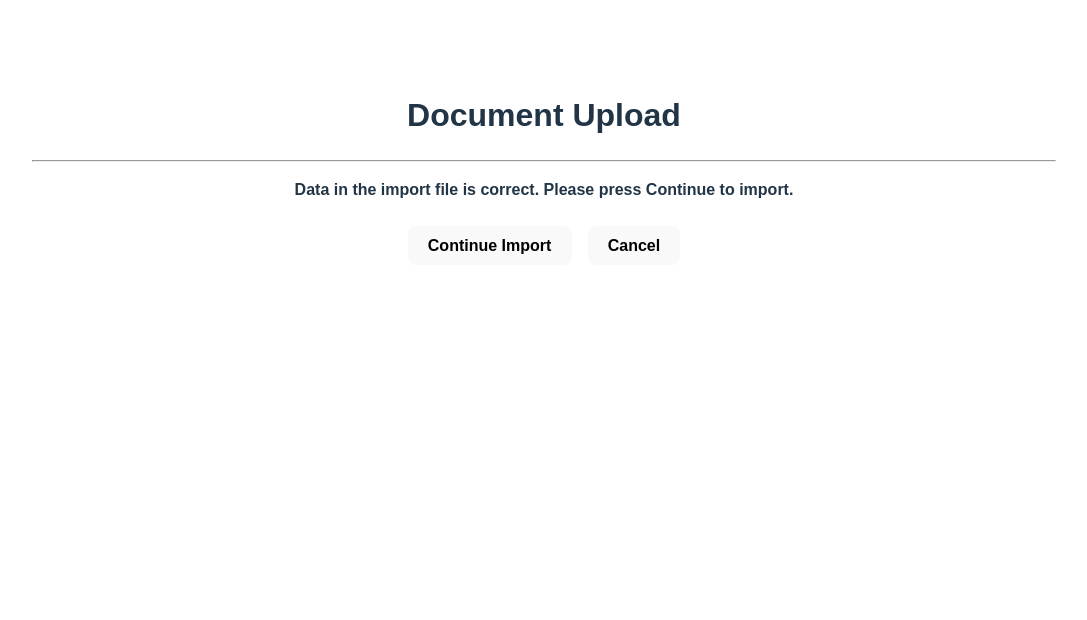
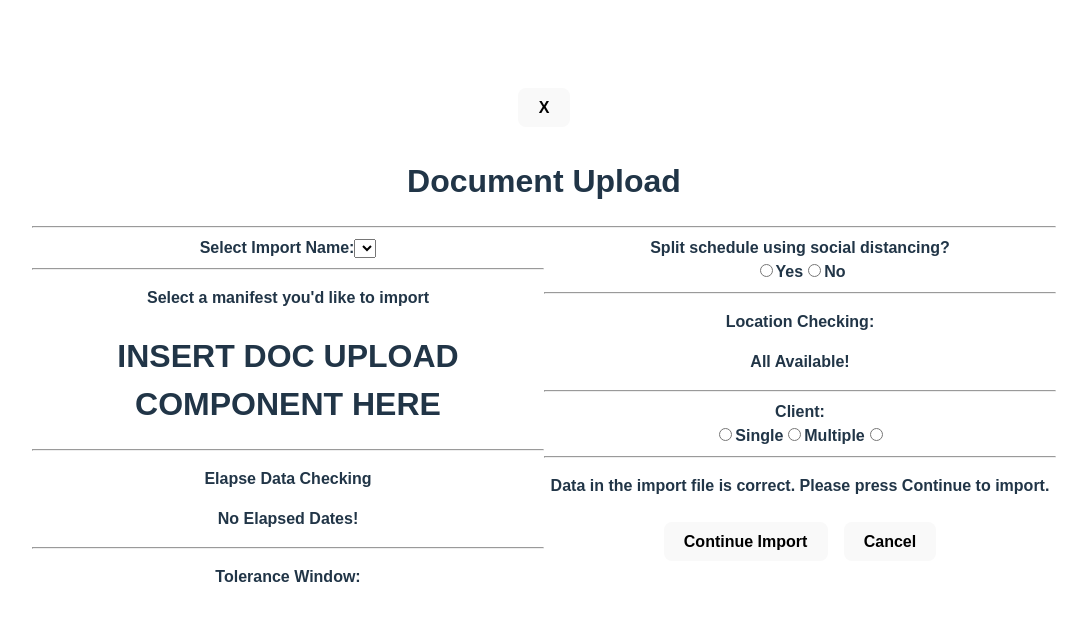
Before and after one commit to rscalderon/UploadModal, a React (Vite) app: page / in a window 1280 px wide. Shown: the top 620 px of the page, without its empty margins (96-1183 px from the left). Built offline with nearby package versions, Linux system fonts and the light colour scheme.

Commit message:
added major HTML elements

```diff
--- a/src/components/Modal.css
+++ b/src/components/Modal.css
@@ -7,6 +7,11 @@
   background-color: rgb(255, 255, 255);
   height: 80vh;
   width: 80vw;
+}
+
+#modal-content {
+  display: grid;
+  grid-template-columns: 1fr 1fr;
 }
 
 p {
--- a/src/components/Modal.tsx
+++ b/src/components/Modal.tsx
@@ -3,13 +3,82 @@ import './Modal.css';
 function Modal() {
   return (
     <div id='upload-modal'>
+      <div id='modal-header'>
+        <button className='close-button'>X</button>
         <h1>Document Upload</h1>
         <hr />
+      </div>
+      {/* Modal body */}
+      <div id='modal-content'>
+        <div id='left-column'>
+          {/* <h2>LEFT</h2> */}
+          <label htmlFor='importName'>Select Import Name:</label>
+          <select id='importName'></select>
+          <hr />
+          <p>Select a manifest you'd like to import</p>
+          <h1>INSERT DOC UPLOAD COMPONENT HERE</h1>
+          <hr />
+          <p>Elapse Data Checking</p>
+          <p>No Elapsed Dates!</p>
+          <hr />
+          <p>Tolerance Window:</p>
+        </div>
+        <div id='right-column'>
+          {/* <h2>RIGHT</h2> */}
+          <div className='form-group'>
+            <label>Split schedule using social distancing?</label>
+            <div className='radio-buttons'>
+              <input
+                type='radio'
+                id='yes'
+                name='socialDistancing'
+                value='yes'
+              />
+              <label htmlFor='yes'>Yes</label>
+              <input type='radio' id='no' name='socialDistancing' value='no' />
+              <label htmlFor='no'>No</label>
+              <hr />
+              <p>Location Checking:</p>
+              <p>All Available!</p>
+              <hr />
+              <div className='form-group'>
+                <label>Client:</label>
+                <div className='radio-buttons'>
+                  <input
+                    type='radio'
+                    id='yes'
+                    name='socialDistancing'
+                    value='yes'
+                  />
+                  <label htmlFor='Single'>Single</label>
+                  <input
+                    type='radio'
+                    id='Single'
+                    name='socialDistancing'
+                    value='Single'
+                  />
+                  <label htmlFor='Multiple'>Multiple</label>
+                  <input
+                    type='radio'
+                    id='Multiple'
+                    name='socialDistancing'
+                    value='Multiple'
+                  />
+                  <hr />
+                </div>
+              </div>
+            </div>
+          </div>
+          <div id='modal-footer'>
             <p>
-        Data in the import file is correct. Please press Continue to import.
+              Data in the import file is correct. Please press Continue to
+              import.
             </p>
             <button>Continue Import</button>
             <button>Cancel</button>
+          </div>
+        </div>
+      </div>
     </div>
   );
 }
```
Lines whose indentation alone changed are shown as unchanged.
